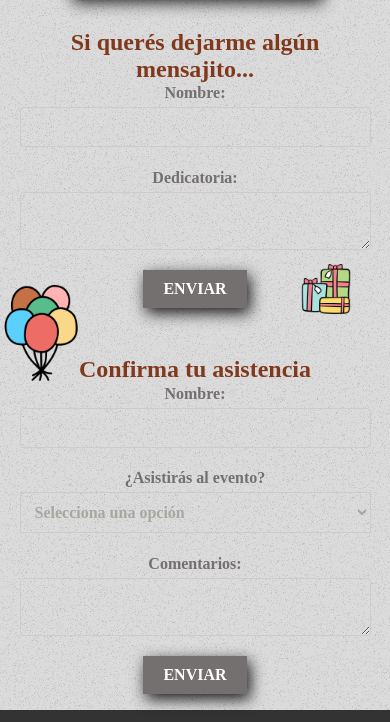
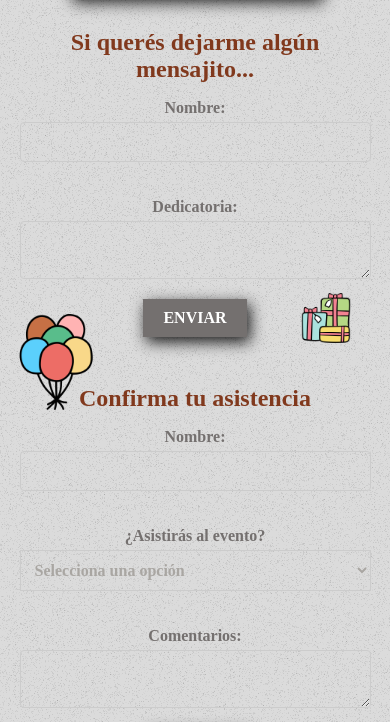
Before and after one commit to LucianoTito/birthday-page, a plain HTML site: page index.html in a window 390 px wide. Shown: the part 1063-1785 px from the top of the page. Drawn offline with nearby package versions, Linux system fonts and the light colour scheme; a web font is replaced by a local one.

Commit message:
responsive changes

```diff
--- a/style.css
+++ b/style.css
@@ -246,7 +246,7 @@ body {
       font-size: 1em;
       font-weight: bolder;
       color: #74706f;
-      margin-top: .1em;
+      margin-top: 1em;
     }
 .asist__option{
   color: #a9a6a2;
@@ -260,7 +260,7 @@ body {
   position: absolute;
   height: 96px;
   bottom: .1em;
-  left: -160%;
+  left: -145%;
 }
   input[type="submit"] {
     color: white;
```
